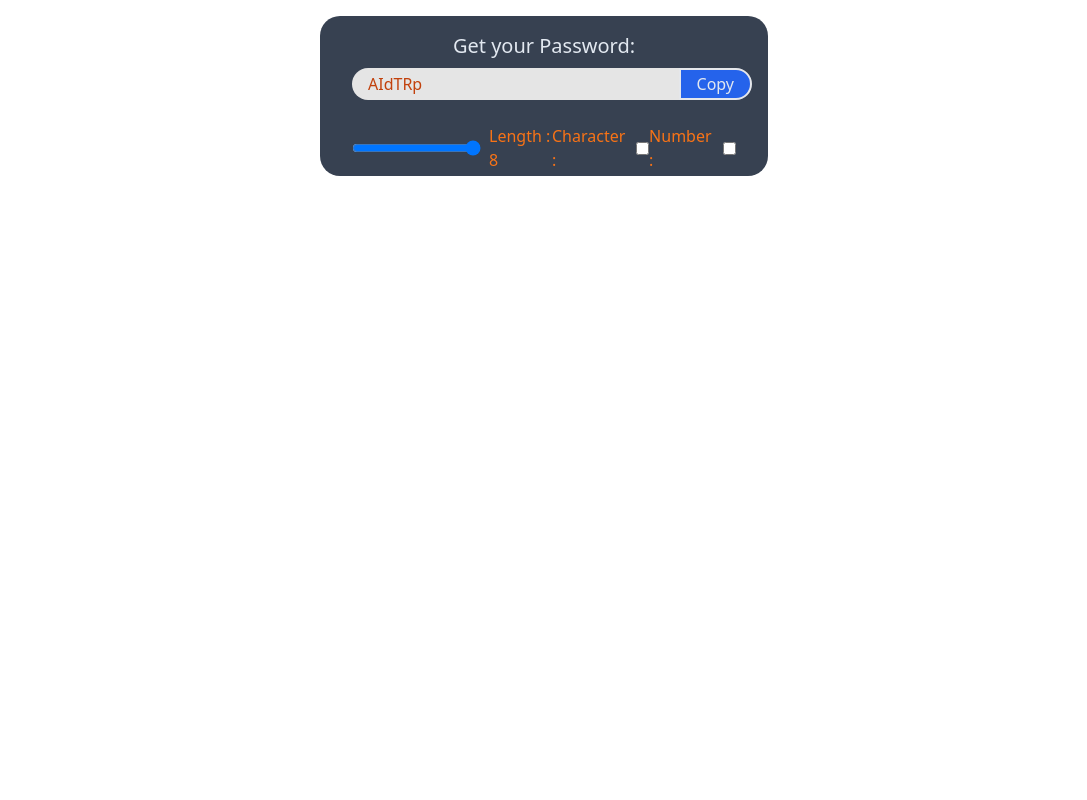
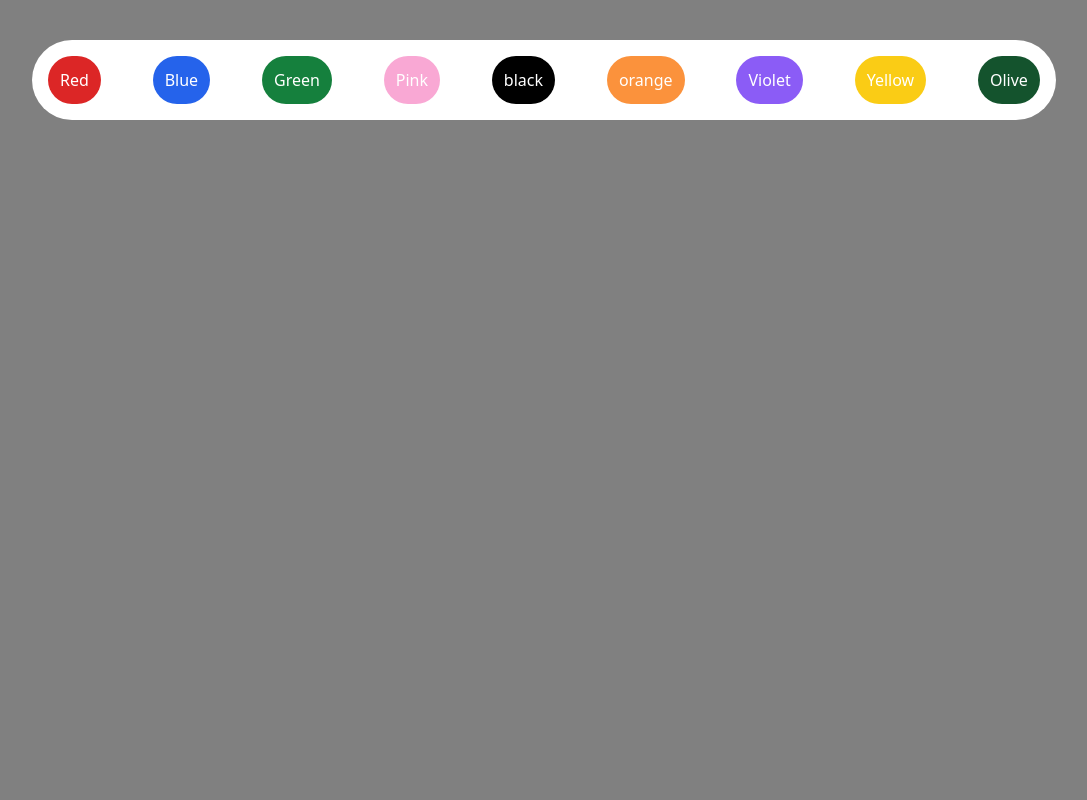
Before and after one commit to Metamorphosis21/React-JS, a React (Vite) app in the folder Vite_React/: page / in a window 1280 px wide. Shown: the top 800 px of the page, without its empty margins (96-1183 px from the left). Built offline with nearby package versions, Linux system fonts and the light colour scheme.

Commit message:
Minor Changes

```diff
--- a/Vite_React/src/App1.jsx
+++ b/Vite_React/src/Traniee/App1.jsx
@@ -1,7 +1,7 @@
 
 import './input.css'
 
-import Card from './Components/Card.jsx'
+import Card from '../Components/Card.jsx'
 
 function App1() {
 
--- a/Vite_React/src/main.jsx
+++ b/Vite_React/src/main.jsx
@@ -1,9 +1,9 @@
 import React from 'react'      // for mobiles
 import ReactDOM from 'react-dom/client'     // for websites
 
-import Comp1 from './myComp1.jsx'
-import Hook from './Hook.jsx'
-import P1_BgChanger from './p1_bgChanger.jsx'
+import Comp1 from './Traniee/myComp1.jsx'
+import Hook from './Traniee/Hook.jsx'
+import P1_BgChanger from './P1_BgChanger.jsx'
 import P2_PasswordGenerator from './P2_PasswordGenerator.jsx'
 
 // function Check(){
@@ -27,10 +27,10 @@ ReactDOM.createRoot(document.getElementById("root")) // ReactDOM - this version
   .render(              //  renders HTML to the web page (here makes the App component to be insisde the root div)
     <React.StrictMode>
 
-       {/*<App />
+      {/*<App />
       <Comp1 />
-      <Hook />
-      <P1_BgChanger/>*/}
+      <Hook /> */}
+      <P1_BgChanger/>
       <P2_PasswordGenerator/>
 
 
--- a/Vite_React/src/p1_bgChanger.jsx
+++ b/Vite_React/src/p1_bgChanger.jsx
@@ -8,16 +8,16 @@ function P1_BgChanger() {
 
     return(
         <div className= 'h-screen w-full flex justify-center' style={{backgroundColor:color}}>
-            <div className='fixed bottom-10 w-[80%] p-4 bg-white rounded-full flex flex-wrap justify-between'>
-                <button onClick= {() => setColor("red")}   className='p-3 bg-red-600 rounded-full text-white'>Red</button>
-                <button onClick= {() => setColor("blue")}   className='p-3 bg-blue-600 rounded-full text-white'>Blue</button>
-                <button onClick= {() => setColor("green")}   className='p-3 bg-green-600 rounded-full text-white'>Green</button>
-                <button onClick= {() => setColor("pink")}   className='p-3 bg-pink-500 rounded-full text-white'>Pink</button>
-                <button onClick= {() => setColor("black")}   className='p-3 bg-black rounded-full text-white'>black</button>
-                <button onClick= {() => setColor("orange")}   className='p-3 bg-orange-600 rounded-full text-white'>orange</button>
-                <button onClick= {() => setColor("violet")}   className='p-3 bg-violet-600 rounded-full text-white'>Violet</button>
-                <button onClick= {() => setColor("yellow")}   className='p-3 bg-yellow-600 rounded-full text-white'>Yellow</button>
-                <button onClick= {() => setColor("olive")}   className='p-3 bg-green-900 rounded-full text-white'>Olive</button>
+            <div className='sticky top-10 h-[80px] w-[80%] p-4 bg-white rounded-full flex flex-wrap justify-between'>
+                <button onClick= {() => setColor("red")} className='p-3 bg-red-600 rounded-full text-white'>Red</button>
+                <button onClick= {() => setColor("blue")} className='p-3 bg-blue-600 rounded-full text-white'>Blue</button>
+                <button onClick= {() => setColor("green")} className='p-3 bg-green-700 rounded-full text-white'>Green</button>
+                <button onClick= {() => setColor("pink")} className='p-3 bg-pink-300 rounded-full text-white'>Pink</button>
+                <button onClick= {() => setColor("black")} className='p-3 bg-black rounded-full text-white'>black</button>
+                <button onClick= {() => setColor("orange")} className='p-3 bg-orange-400 rounded-full text-white'>orange</button>
+                <button onClick= {() => setColor("violet")} className='p-3 bg-violet-500 rounded-full text-white'>Violet</button>
+                <button onClick= {() => setColor("yellow")} className='p-3 bg-yellow-400 rounded-full text-white'>Yellow</button>
+                <button onClick= {() => setColor("olive")} className='p-3 bg-green-900 rounded-full text-white'>Olive</button>
             </div>
         </div>
     )
```
Also changed, not shown: Vite_React/src/notes.md (deleted, +0 -34 lines), Vite_React/src/Traniee/Hook.jsx (renamed from Vite_React/src/Hook.jsx), Vite_React/src/Traniee/myComp1.jsx (renamed from Vite_React/src/myComp1.jsx), 1 other file (tests, documents, lock files or other folders).
